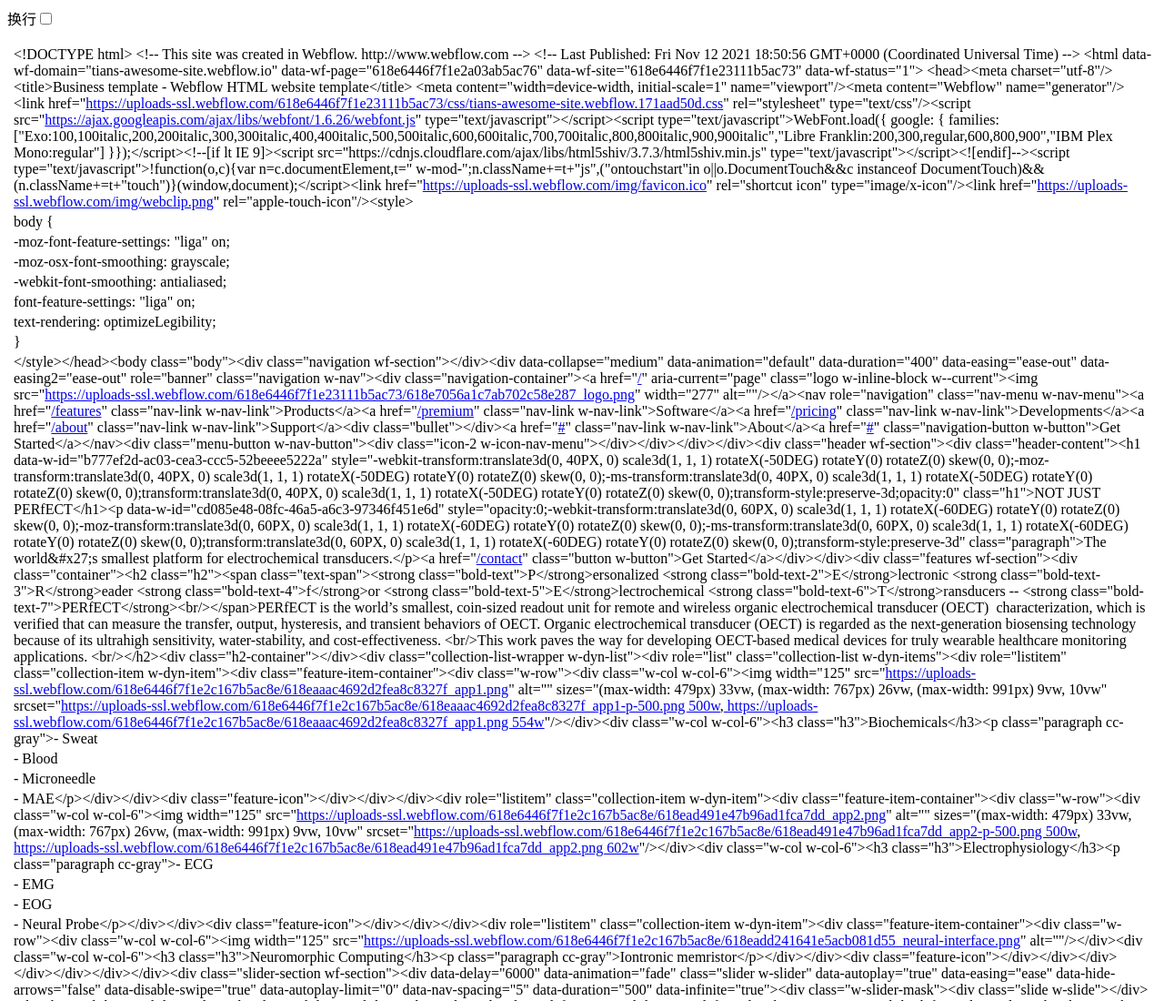
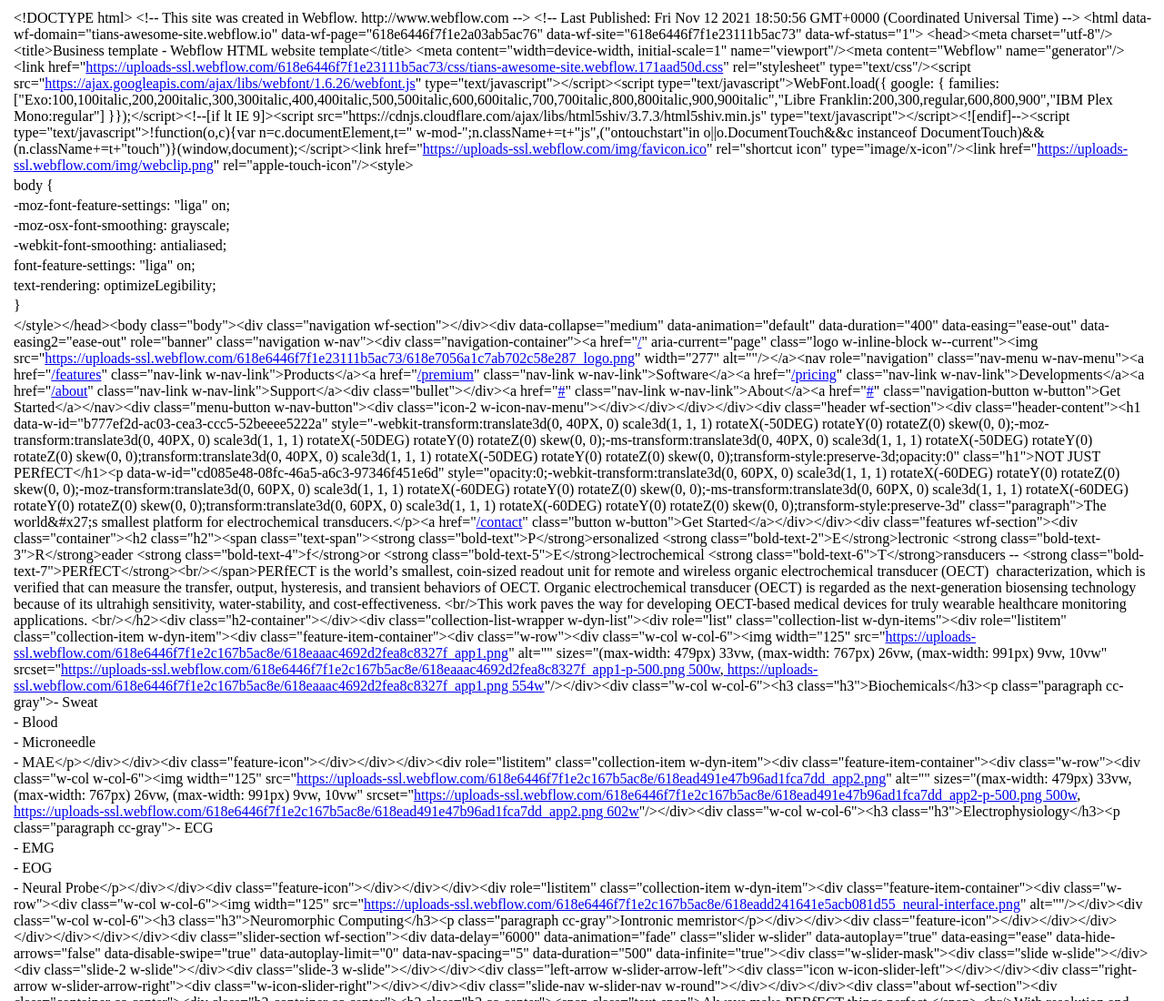
Before and after one commit to Yazhou-Z/WISE-PERfECT.github.io, a plain HTML site: page index.html in a window 1280 px wide. Shown: the top 1100 px of the page at 91% size. Drawn offline with Linux system fonts and the light colour scheme.

Commit message:
Update index.html

```diff
--- a/index.html
+++ b/index.html
@@ -4,9 +4,7 @@
   </head>
   <body>
     <div class="line-gutter-backdrop"></div>
-    <form autocomplete="off">
-      <label class="line-wrap-control">换行<input type="checkbox" aria-label="换行"></label>
-    </form>
+
     <table>
       <tbody><tr>
         <td class="line-number" value="1"></td>
```
